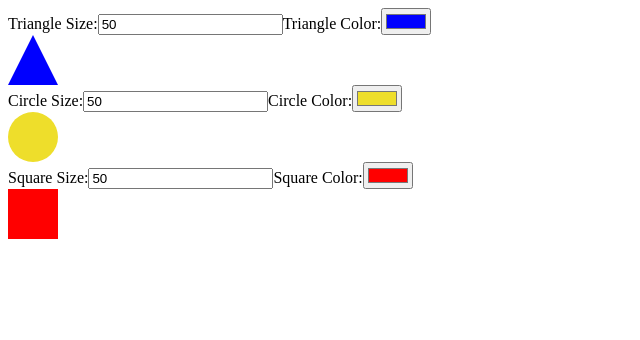
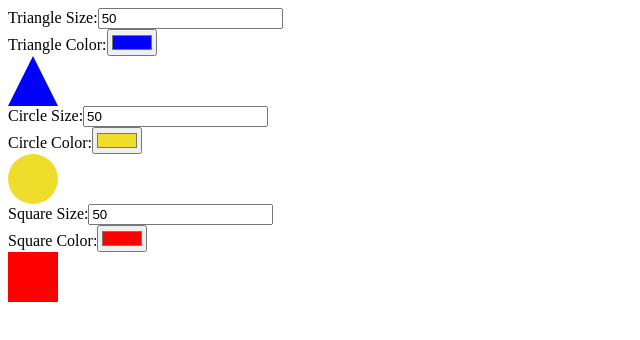
Before and after one commit to mariano-farace/ra-m2-usestate-useeffect, a React (Vite) app: page / in a window 1280 px wide. Shown: the top 340 px of the page, without its empty margins (0-640 px from the left). Built offline with nearby package versions, Linux system fonts and the light colour scheme.

Commit message:
Manage size state

```diff
--- a/src/App.jsx
+++ b/src/App.jsx
@@ -2,12 +2,40 @@ import Square from "./components/atoms/Square";
 import Editor from "./components/molecules/Editor";
 import Triangle from "./components/atoms/Triangle";
 import Circle from "./components/atoms/Circle";
+import { useEffect, useState } from "react";
 function App() {
+  const [triangleSize, setTriangleSize] = useState(50);
+  const [circleSize, setCircleSize] = useState(50);
+  const [squareSize, setSquareSize] = useState(50);
+
+  useEffect(() => {
+    if (triangleSize === circleSize && triangleSize === squareSize) {
+      alert("All the shapes have the same size");
+    }
+  }, [triangleSize, circleSize, squareSize]);
+
   return (
     <div className="App">
-      <Editor shape={Triangle} defaultColor={"#0000FF"} defaultSize={50} />
-      <Editor shape={Circle} defaultColor={"#EEDE2B"} defaultSize={50} />
-      <Editor shape={Square} defaultColor={"#FF0000"} defaultSize={50} />
+      <Editor
+        shape={Triangle}
+        defaultColor={"#0000FF"}
+        size={triangleSize}
+        setSize={setTriangleSize}
+      />
+
+      <Editor
+        shape={Circle}
+        defaultColor={"#EEDE2B"}
+        size={circleSize}
+        setSize={setCircleSize}
+      />
+
+      <Editor
+        shape={Square}
+        defaultColor={"#FF0000"}
+        size={squareSize}
+        setSize={setSquareSize}
+      />
     </div>
   );
 }
--- a/src/components/molecules/Editor.jsx
+++ b/src/components/molecules/Editor.jsx
@@ -1,8 +1,7 @@
 import React, { useState } from "react";
 
-const Editor = ({ defaultColor, defaultSize, shape: Shape }) => {
+const Editor = ({ defaultColor, shape: Shape, size, setSize }) => {
   const [color, setColor] = useState(defaultColor);
-  const [size, setSize] = useState(defaultSize);
 
   return (
     <div>
@@ -15,6 +14,8 @@ const Editor = ({ defaultColor, defaultSize, shape: Shape }) => {
           value={size}
           onChange={(e) => setSize(e.target.value)}
         ></input>
+      </div>
+      <div>
         <label htmlFor="colorPicker">{`${Shape.name}`} Color:</label>
         <input
           type="color"
```
